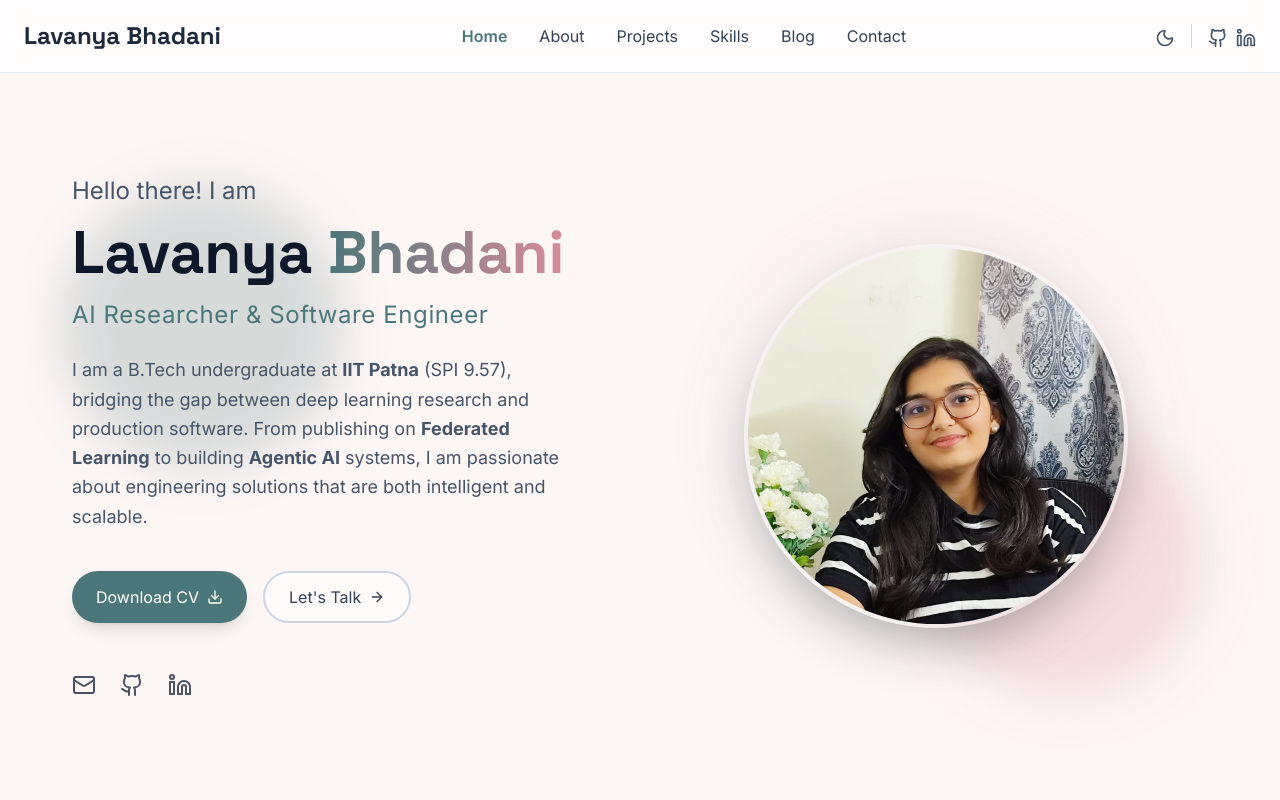
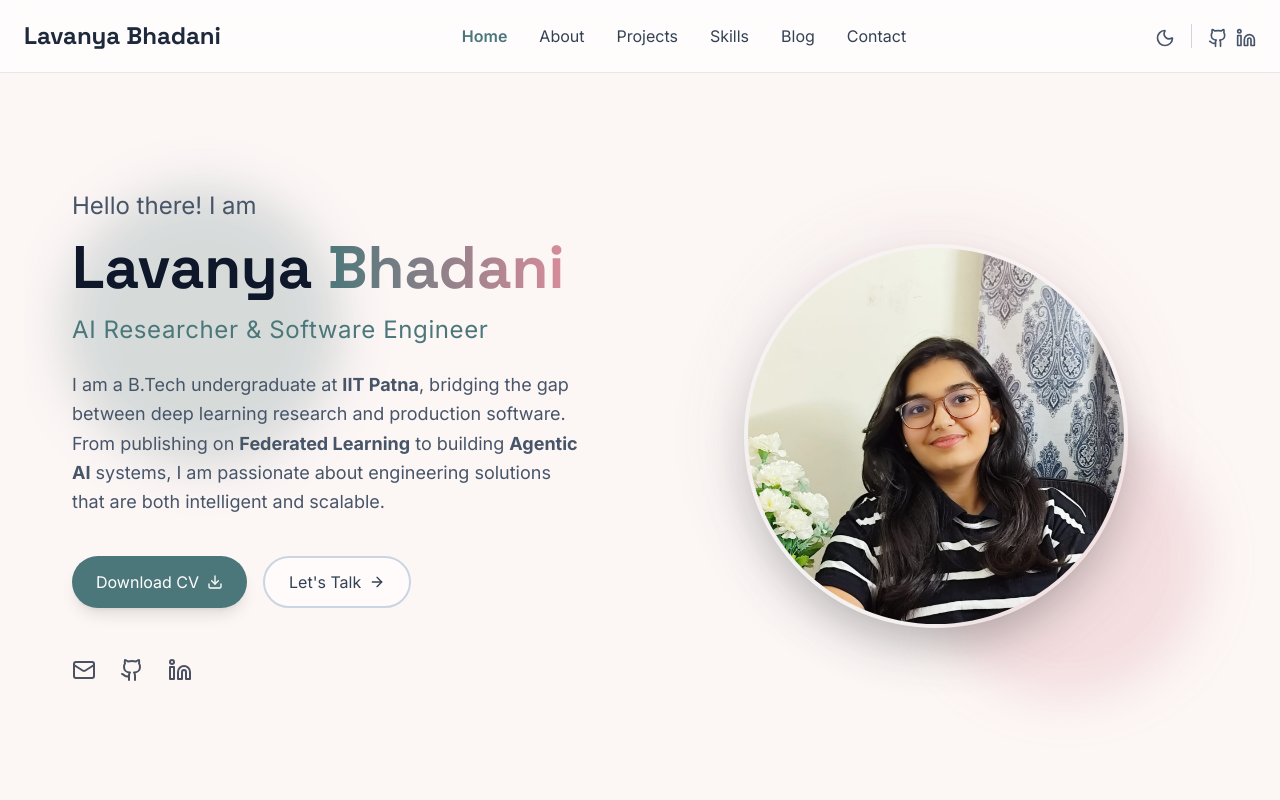
Before and after one commit to lavanya-22-glitch/Portfolio, a React (Vite) app: page / in a window 1280 px wide. Shown: the top 800 px of the page. Built offline with nearby package versions, Linux system fonts and the light colour scheme.

Commit message:
edit home

```diff
--- a/src/pages/Home.jsx
+++ b/src/pages/Home.jsx
@@ -33,7 +33,7 @@ const Home = () => {
           </div>
 
           <p className="text-slate-600 dark:text-slate-300 text-lg leading-relaxed max-w-lg mx-auto md:mx-0">
-            I am a B.Tech undergraduate at <strong>IIT Patna</strong> (SPI 9.57), bridging the gap between deep learning research and production software. From publishing on <strong>Federated Learning</strong> to building <strong>Agentic AI</strong> systems, I am passionate about engineering solutions that are both intelligent and scalable.
+            I am a B.Tech undergraduate at <strong>IIT Patna</strong>, bridging the gap between deep learning research and production software. From publishing on <strong>Federated Learning</strong> to building <strong>Agentic AI</strong> systems, I am passionate about engineering solutions that are both intelligent and scalable.
           </p>
 
           {/* Action Buttons */}
```
